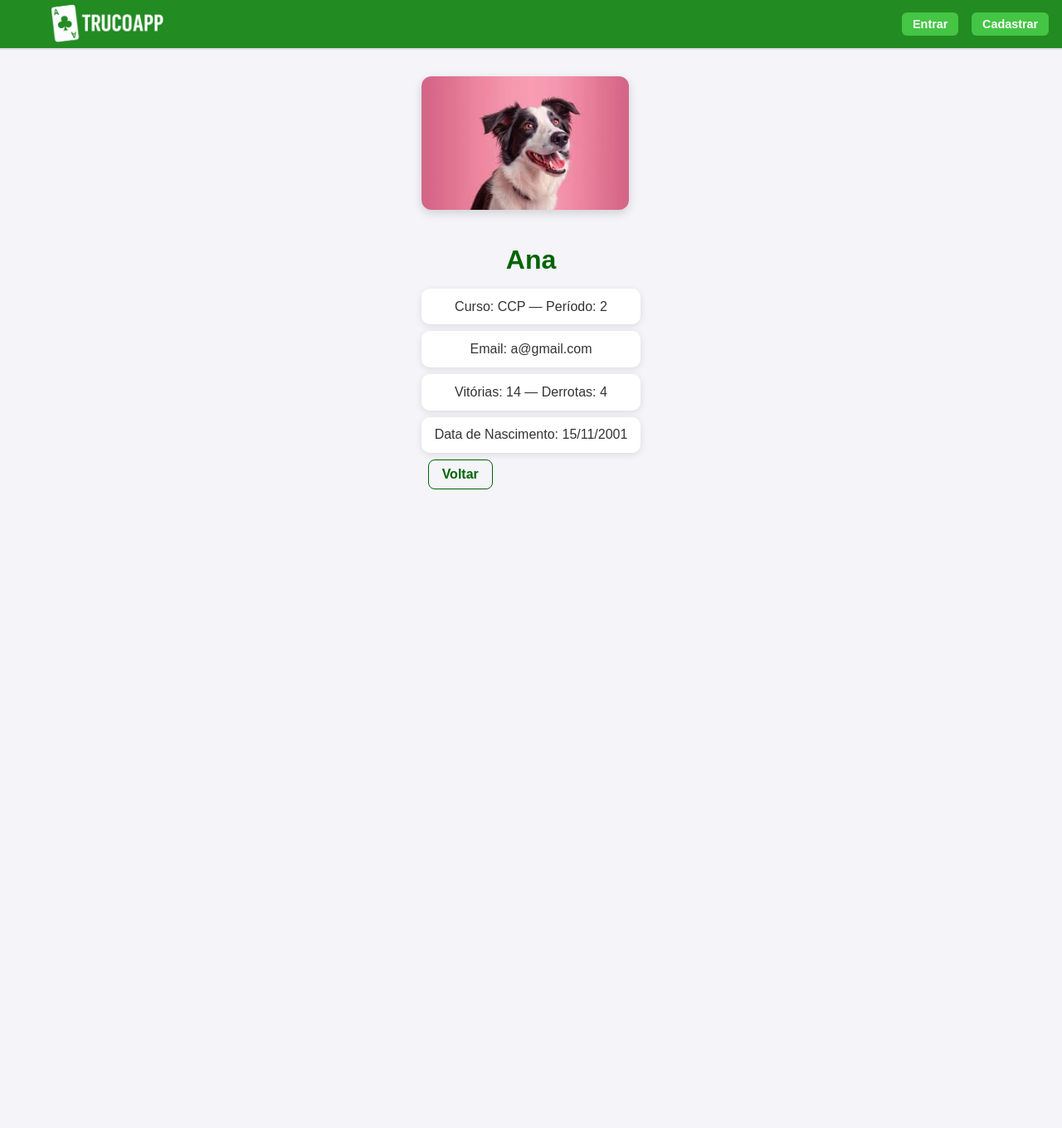
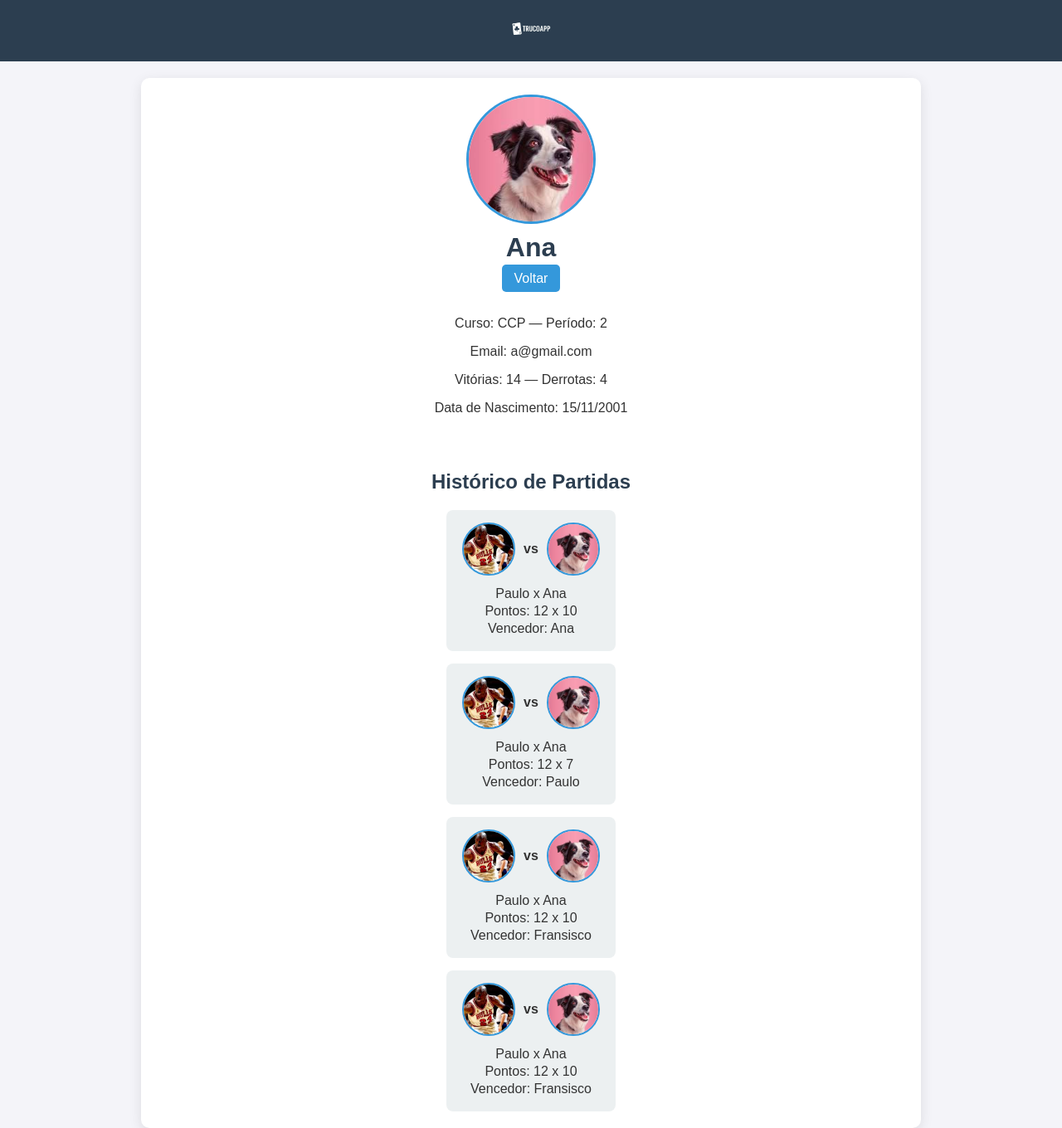
Before and after one commit to BrunoWolf03/INF1407---Progweb, a Django app: page /jogadores/1/ in a window 1280 px wide. Shown: the whole page at 83% size. Before the commit the page ends 590 px from the top, so only its background shows below. Run offline with Django 5.2, Linux system fonts and the light colour scheme; data comes from the database, SQL or seed files in the repository; both versions use the stored data as it was after the commit.

Commit message:
historico de partidas nos detalhes

```diff
--- a/core/views.py
+++ b/core/views.py
@@ -23,6 +23,15 @@ class JogadorDetailView(DetailView):
     model = Jogador
     template_name = "core/jogador_detail.html"
     context_object_name = "jogador"
+
+    def get_context_data(self, **kwargs):
+        context = super().get_context_data(**kwargs)
+        jogador = self.object
+        # Pega todas as partidas do jogador
+        partidas = Partida.objects.filter(jogador1=jogador) | Partida.objects.filter(jogador2=jogador)
+        partidas = partidas.order_by('-id')  # mais recentes primeiro
+        context['partidas'] = partidas
+        return context
 
 class JogadorCreateView(LoginRequiredMixin, CreateView):
     model = Jogador
--- a/static/css/jogador_detail.css
+++ b/static/css/jogador_detail.css
@@ -1,6 +1,5 @@
-/* jogador.css */
+/* jogador_detail.css - Centralizado e com histórico centralizado */
 
-/* Body centralizado e com fundo suave */
 body {
     font-family: Arial, sans-serif;
     margin: 0;
@@ -8,81 +7,145 @@ body {
     color: #333;
     display: flex;
     flex-direction: column;
+    align-items: center; /* centraliza conteúdo horizontalmente */
 }
 
-/* Título do jogador */
-h1 {
-  color: #006400;
-  text-align: center;
-  margin-bottom: 1rem;
+header {
+    width: 100%;
+    background-color: #2c3e50;
+    padding: 10px 20px;
+    display: flex;
+    justify-content: center; /* centraliza logo */
 }
 
-p {
-  background: white;
-  padding: 0.8rem 1rem;
-  border-radius: 10px;
-  box-shadow: 0 2px 8px rgba(0,0,0,0.1);
-  max-width: 500px;
-  margin: 0.5rem auto; /* centraliza o bloco na página */
-  text-align: center; /* centraliza texto e inline-blocks */
+header .logo-home img {
+    height: 50px;
 }
 
-/* Imagem do jogador */
-.player-img {
-  display: inline-block; /* para respeitar o text-align do <p> */
-  max-width: 250px;
-  height: auto;
-  margin: 1rem 0; /* espaçamento acima e abaixo da imagem */
-  border-radius: 12px;
-  box-shadow: 0 4px 12px rgba(0,0,0,0.15);
+.jogador-detail {
+    max-width: 900px;
+    width: 100%;
+    padding: 20px;
+    margin-top: 20px;
+    background-color: #fff;
+    border-radius: 10px;
+    box-shadow: 0px 4px 15px rgba(0,0,0,0.1);
+    display: flex;
+    flex-direction: column;
+    align-items: center; /* centraliza todo o conteúdo */
+    text-align: center;  /* centraliza textos */
 }
 
-
-/* Links Editar / Voltar */
-.btn-action {
-  display: inline-block;
-  text-decoration: none;
-  color: #006400;
-  font-weight: bold;
-  margin: 0 0.5rem; /* espaço entre os botões */
-  padding: 0.5rem 1rem;
-  border: 1px solid #006400;
-  border-radius: 8px;
-  transition: 0.3s;
-}
-
-.btn-action:hover {
-  background: #228B22;
-  color: white;
-  text-decoration: none;
-}
-/* Container geral (opcional se quiser centralizar tudo melhor) */
-.container {
+.jogador-header {
     display: flex;
     flex-direction: column;
     align-items: center;
 }
-header {
-  display: flex;
-  justify-content: space-between;
-  align-items: center;
-  padding: 0 1rem;
-  height: 60px;
-  border-bottom: 2px solid #ddd;
-  width: 100%;
-  box-sizing: border-box;
-  background: #228B22;
+
+.player-img {
+    width: 150px;
+    height: 150px;
+    border-radius: 50%;
+    object-fit: cover;
+    margin-bottom: 10px;
+    border: 3px solid #3498db;
 }
 
-
-.logo-home {
-  display: flex;
-  align-items: center;
-  height: 100%;
+.jogador-nome {
+    margin: 0;
+    font-size: 2rem;
+    color: #2c3e50;
 }
 
-.logo-home img {
-  max-height: 150px;
-  width: auto;
-  display: block;
+.jogador-actions {
+    margin-top: 10px;
 }
+
+.jogador-actions .btn-action {
+    text-decoration: none;
+    color: #fff;
+    background-color: #3498db;
+    padding: 8px 15px;
+    border-radius: 5px;
+    margin: 0 5px;
+    transition: background-color 0.3s;
+}
+
+.jogador-actions .btn-action:hover {
+    background-color: #2980b9;
+}
+
+.jogador-info {
+    margin-top: 20px;
+    font-size: 1rem;
+}
+
+.historico-partidas {
+    margin-top: 30px;
+    width: 100%;
+    display: flex;
+    flex-direction: column;
+    align-items: center; /* centraliza o bloco inteiro */
+}
+
+.historico-partidas h2 {
+    margin-bottom: 20px;
+    color: #2c3e50;
+}
+
+.partidas-list {
+    display: flex;
+    flex-direction: column;
+    align-items: center; /* centraliza os cards */
+    gap: 15px;
+}
+
+.partida-card {
+    width: 80%;                 /* tamanho do card menor que o container */
+    display: flex;
+    flex-direction: column;      /* imagens em cima, infos embaixo */
+    align-items: center;         /* centraliza tudo dentro do card */
+    text-align: center;
+    background-color: #ecf0f1;
+    padding: 15px 20px;
+    border-radius: 8px;
+    transition: transform 0.2s;
+}
+
+.partida-card:hover {
+    transform: scale(1.02);
+}
+
+.players {
+    display: flex;
+    justify-content: center; /* centraliza as imagens lado a lado */
+    align-items: center;
+    gap: 10px;
+    margin-bottom: 10px;
+}
+
+.player-thumb {
+    width: 60px;
+    height: 60px;
+    border-radius: 50%;
+    object-fit: cover;
+    border: 2px solid #3498db;
+}
+
+.vs-text {
+    font-weight: bold;
+}
+
+.partida-info p {
+    margin: 3px 0;
+}
+
+@media (max-width: 600px) {
+    .partida-card {
+        flex-direction: column; /* card empilha no mobile */
+    }
+
+    .players {
+        justify-content: center;
+    }
+}
--- a/templates/core/jogador_detail.html
+++ b/templates/core/jogador_detail.html
@@ -1,19 +1,35 @@
-{% extends "core/base.html" %}
 {% load static %}
 
-{% block title %}{{ jogador.nome }} | Truco App{% endblock %}
+<!DOCTYPE html>
+<html lang="pt-br">
+<head>
+  <meta charset="UTF-8">
+  <title>{{ jogador.nome }} | Truco App</title>
+  <link rel="stylesheet" href="{% static 'css/jogador_detail.css' %}" type="text/css">
+</head>
+<body>
 
-{% block extra_head %}
-  <link rel="stylesheet" href="{% static 'css/jogador_detail.css' %}" type="text/css">
-{% endblock %}
+<!-- Header manual -->
+<header>
+  <a href="{% url 'home' %}" class="logo-home">
+    <img src="{% static 'img/logo.png' %}" alt="TrucoApp Logo">
+  </a>
+</header>
 
-{% block content %}
 <div class="jogador-detail">
+  <!-- Jogador principal -->
   <div class="jogador-header">
     <img src="{{ jogador.imagem_url }}" alt="{{ jogador.nome }}" class="player-img">
     <h1 class="jogador-nome">{{ jogador.nome }}</h1>
+    <div class="jogador-actions">
+      {% if request.user.is_authenticated and request.user.is_staff %}
+        <a href="{% url 'jogador_update' jogador.pk %}" class="btn-action">Editar</a>
+      {% endif %}
+      <a href="{% url 'jogador_list' %}" class="btn-action">Voltar</a>
+    </div>
   </div>
 
+  <!-- Informações do jogador -->
   <div class="jogador-info">
     <p>Curso: {{ jogador.curso|default:"—" }} — Período: {{ jogador.periodo|default:"—" }}</p>
     <p>Email: {{ jogador.email|default:"—" }}</p>
@@ -21,11 +37,38 @@
     <p>Data de Nascimento: {{ jogador.dtNasc|date:"d/m/Y" }}</p>
   </div>
 
-    <div class="jogador-actions">
-      {% if request.user.is_authenticated and request.user.is_staff %}
-        <a href="{% url 'jogador_update' jogador.pk %}" class="btn-action">Editar</a>
-      {% endif %}
-      <a href="{% url 'jogador_list' %}" class="btn-action">Voltar</a>
+
+
+
+<div class="historico-partidas">
+  <h2>Histórico de Partidas</h2>
+
+  {% if partidas %}
+
+    <div class="partidas-list">
+      {% for partida in partidas %}
+
+        <div class="partida-card">
+
+          <div class="players">
+            <img src="{{ partida.jogador1.imagem_url }}" alt="{{ partida.jogador1.nome }}" class="player-thumb">
+            <span class="vs-text">vs</span>
+            <img src="{{ partida.jogador2.imagem_url }}" alt="{{ partida.jogador2.nome }}" class="player-thumb">
+          </div>
+
+
+          <div class="partida-info">
+            <p>{{ partida.jogador1.nome }} x {{ partida.jogador2.nome }}</p>
+            <p>Pontos: {{ partida.pontos }}</p>
+            <p>Vencedor: {{ partida.vencedor.nome }}</p>
           </div>
         </div>
-{% endblock %}
+      {% endfor %}
+    </div>
+  {% else %}
+    <p>Este jogador ainda não participou de nenhuma partida.</p>
+  {% endif %}
+</div>
+
+</body>
+</html>
```
Also changed, not shown: data/db.sqlite3, media/jogadores/site_lzFf2uA.jpg (added). Lines whose indentation alone changed are shown as unchanged.
